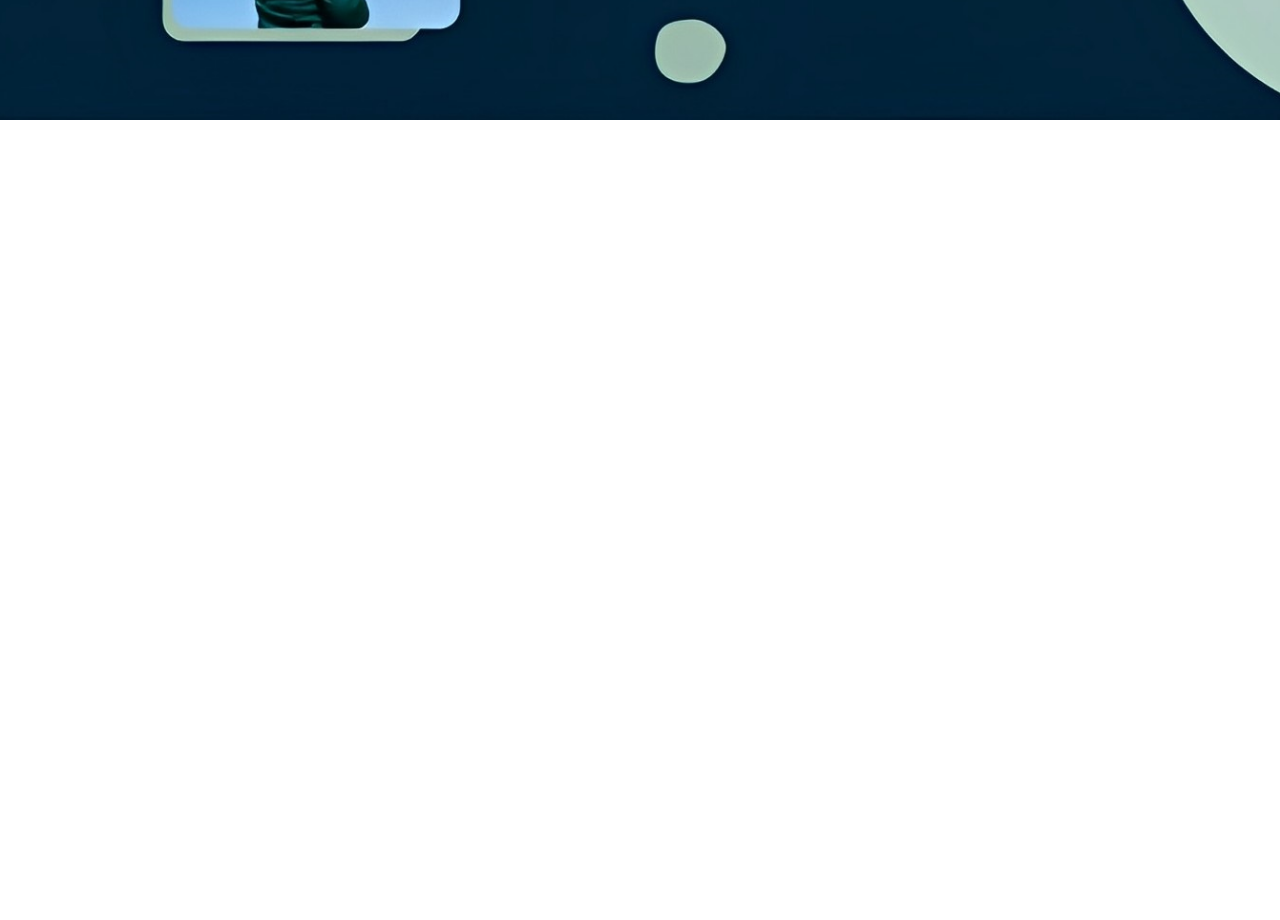
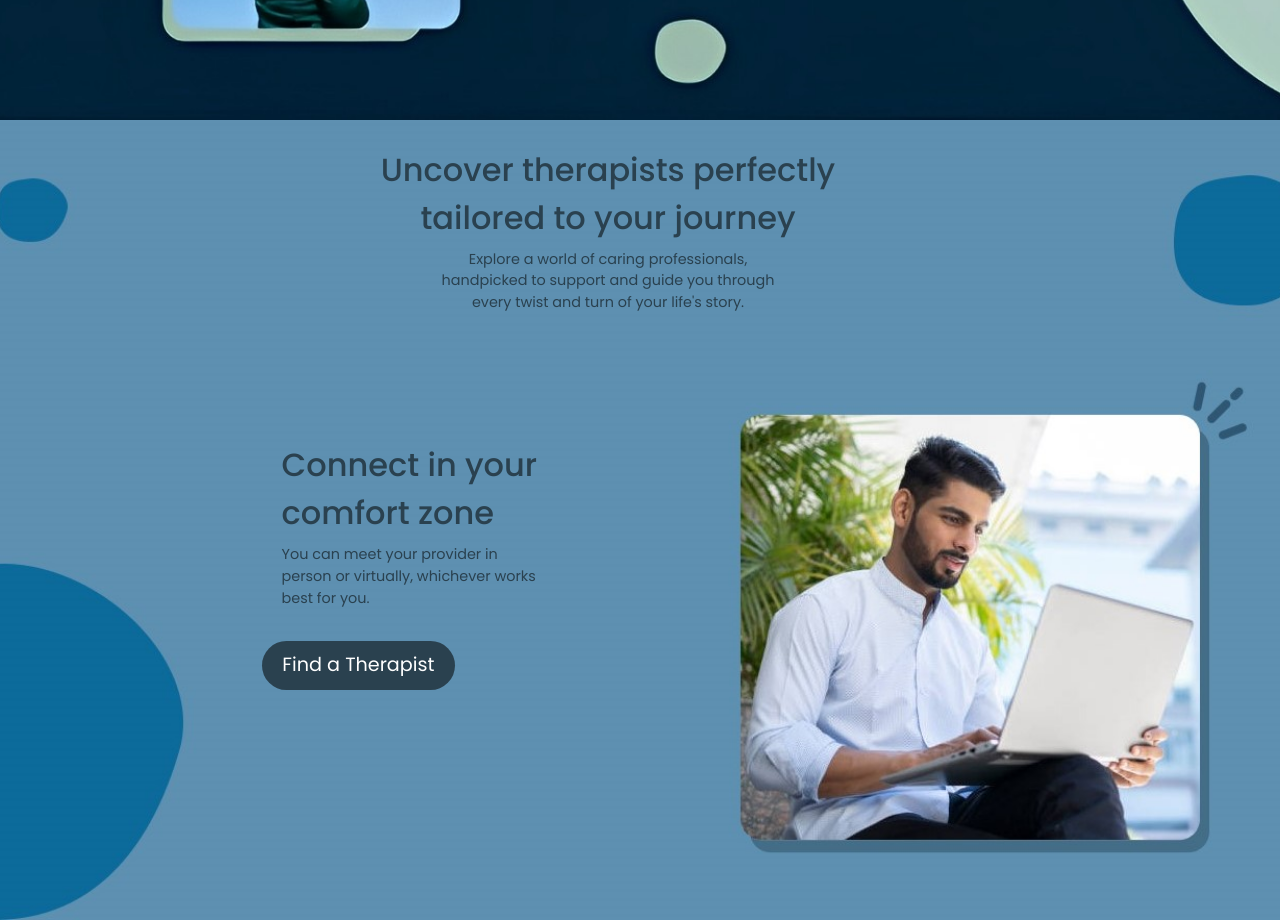
Before and after one commit to HuzefaDohadwala/MERN_Serenity, a React (Create React App) app in the folder my-app/: page / in a window 1280 px wide. Shown: the part 1480-2400 px from the top of the page. Before the commit the page ends 1600 px from the top, so only its background shows below. Built offline with nearby package versions, Linux system fonts and the light colour scheme.

Commit message:
3rd Base Home

```diff
--- a/my-app/src/App.js
+++ b/my-app/src/App.js
@@ -1,14 +1,16 @@
-import './App.css';
-import Navbar from './components/Navbar';
-import Home1 from './components/Home1';
-import Home2 from './components/Home2';
+import "./App.css";
+import Navbar from "./components/Navbar";
+import Home1 from "./components/Home1";
+import Home2 from "./components/Home2";
+import Home3 from "./components/Home3";
 
 function App() {
   return (
     <div className="App">
-    <Navbar></Navbar>
-    <Home1></Home1>
-    <Home2></Home2>
+      <Navbar></Navbar>
+      <Home1></Home1>
+      <Home2></Home2>
+      <Home3></Home3>
     </div>
   );
 }
--- /dev/null
+++ b/my-app/src/components/Home3.css
@@ -0,0 +1,85 @@
+* {
+  margin: 0;
+  padding: 0;
+  text-decoration: none;
+}
+
+.home3 {
+  width: 100%;
+  height: 100vh;
+  background-image: url("./Home3.jpg");
+  background-repeat: no-repeat; /* Ensures the image doesn't repeat */
+  background-size: cover;
+  background-position: center;
+}
+
+.heading_home3 {
+  padding-top: 2%;
+  padding-right: 5%;
+  font-size: 2rem;
+  font-weight: 500;
+}
+
+.heading_home3 h1 {
+  margin: 0;
+  padding: 0;
+  text-align: center;
+  color: #2a414f;
+}
+
+.text_home3 {
+  text-align: center;
+  color: #2a414f;
+  font-size: 0.9rem;
+  padding-right: 5%;
+  margin-top: 7px;
+}
+
+.text_home3 p {
+  margin: 0;
+  padding: 0;
+}
+
+.heading2_home3 {
+  padding-top: 10%;
+  padding-left: 22%; /* This will push the heading a little bit from the left side */
+  font-size: 2rem;
+  font-weight: 500;
+}
+
+.heading2_home3 h1 {
+  margin: 0; /* Removes default margins */
+  padding: 0; /* Removes default padding */
+  text-align: left; /* Aligns the text to the left */
+  color: #2a414f;
+}
+
+.text2_home3 {
+  text-align: left;
+  color: #2a414f;
+  font-size: 0.9rem;
+  padding-left: 22%;
+  margin-top: 7px;
+}
+
+.text2_home3 p {
+  margin: 0;
+  padding: 0;
+}
+
+.customButton {
+  padding: 10px 20px;
+  margin-top: 2.5%;
+  margin-right: 44%;
+  font-size: 1.2rem;
+  background-color: #2a414f;
+  color: #ffffff;
+  border: none;
+  border-radius: 30px;
+  cursor: pointer;
+  transition: background-color 0.3s;
+}
+
+.customButton:hover {
+  background-color: #556772;
+}
--- /dev/null
+++ b/my-app/src/components/Home3.jsx
@@ -0,0 +1,32 @@
+import React from "react";
+import "./Home3.css";
+
+const Home3 = () => {
+  return (
+    <>
+      <div className="home3">
+        <div className="heading_home3">
+          <h1>Uncover therapists perfectly</h1>
+          <h1>tailored to your journey</h1>
+        </div>
+        <div className="text_home3">
+          <p>Explore a world of caring professionals,</p>
+          <p>handpicked to support and guide you through</p>
+          <p>every twist and turn of your life's story.</p>
+        </div>
+        <div className="heading2_home3">
+          <h1>Connect in your</h1>
+          <h1>comfort zone</h1>
+        </div>
+        <div className="text2_home3">
+          <p>You can meet your provider in</p>
+          <p>person or virtually, whichever works</p>
+          <p>best for you.</p>
+        </div>
+        <button className="customButton">Find a Therapist</button>
+      </div>
+    </>
+  );
+};
+
+export default Home3;
```
Also changed, not shown: my-app/src/components/Home3.jpg (added).
